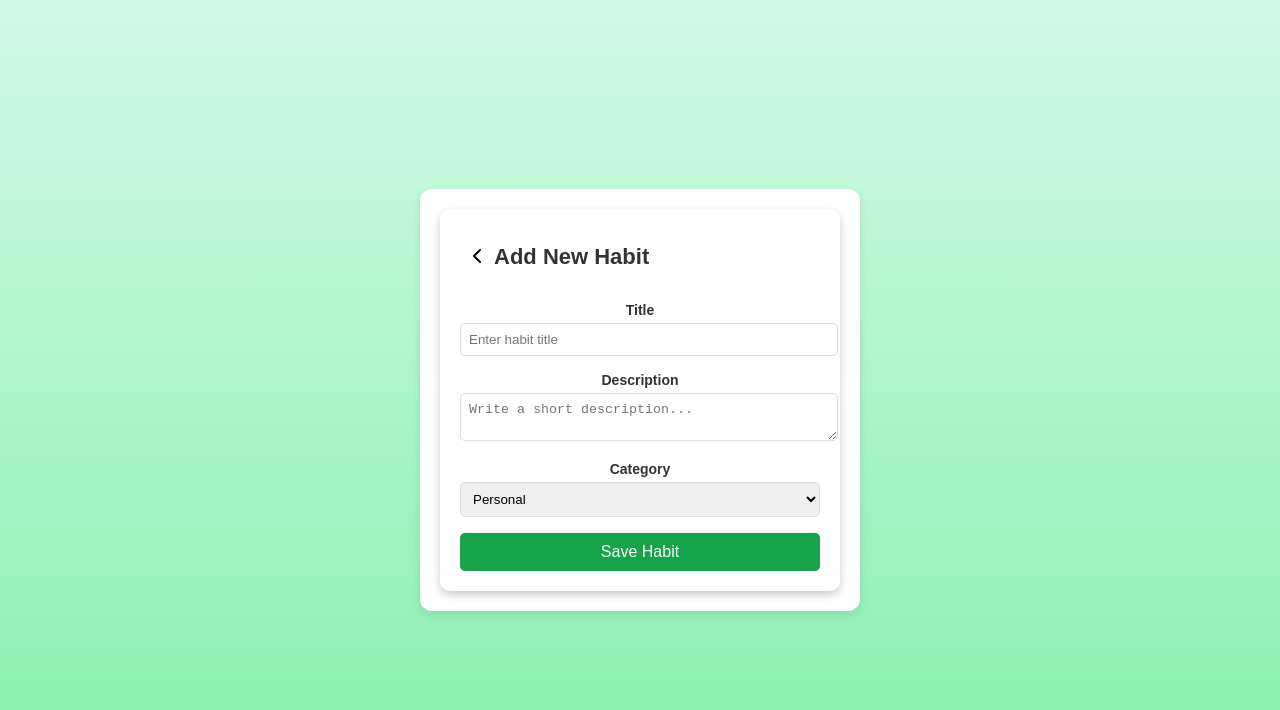
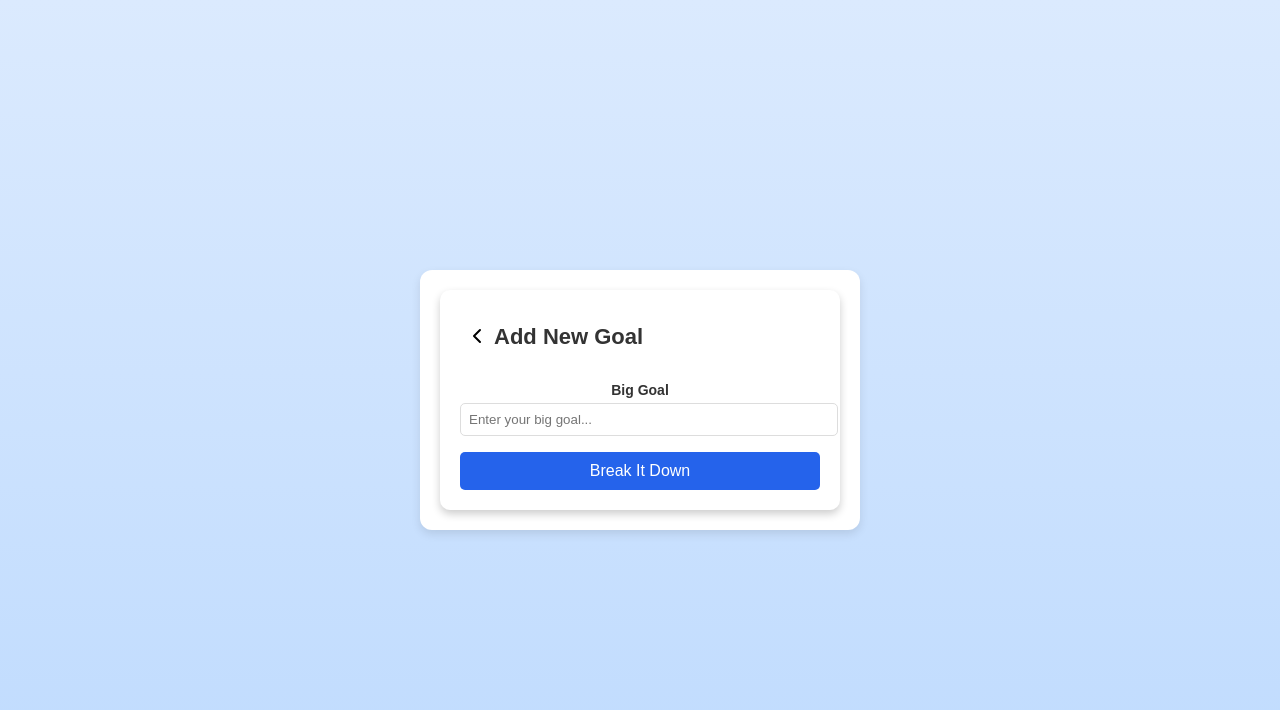
Before and after one commit to irwinpp/remindwap, a Next.js app in the folder fetty-wap-reminder/: page / in a window 1280 px wide. Both pictures are taken after a click on the button 1235 px from the left and 755 px from the top of the page. Shown: the top 710 px of the page. Built offline with nearby package versions, Linux system fonts and the light colour scheme.

Commit message:
added api

```diff
--- a/fetty-wap-reminder/package.json
+++ b/fetty-wap-reminder/package.json
@@ -13,6 +13,7 @@
     "axios": "^1.7.9",
     "lucide-react": "^0.475.0",
     "next": "15.1.6",
+    "openai": "^4.83.0",
     "react": "^19.0.0",
     "react-dom": "^19.0.0"
   },
--- /dev/null
+++ b/fetty-wap-reminder/pages/api/breakdown.js
@@ -0,0 +1,35 @@
+import OpenAI from "openai";
+
+const openai = new OpenAI({
+  apiKey: process.env.OPENAI_API_KEY, // Use .env for security
+});
+
+export default async function handler(req, res) {
+  if (req.method !== "POST") {
+    return res.status(405).json({ error: "Method not allowed" });
+  }
+
+  try {
+    const { goal } = req.body;
+
+    if (!goal) {
+      return res.status(400).json({ error: "No goal provided" });
+    }
+
+    const response = await openai.chat.completions.create({
+      model: "gpt-4",
+      messages: [
+        { role: "system", content: "You are an AI assistant that helps break down big goals into step-by-step tasks." },
+        { role: "user", content: `Break down this goal into 5 actionable steps: "${goal}"` }
+      ],
+    });
+
+    // Extract AI-generated steps (split by new line)
+    const steps = response.choices[0].message.content.split("\n").filter(Boolean);
+
+    res.status(200).json({ steps });
+  } catch (error) {
+    console.error("Error calling OpenAI API:", error);
+    res.status(500).json({ error: "Failed to process goal." });
+  }
+}
--- a/fetty-wap-reminder/src/app/globals.css
+++ b/fetty-wap-reminder/src/app/globals.css
@@ -3,7 +3,7 @@ body {
   font-family: Arial, sans-serif;
   margin: 0;
   padding: 0;
-  background: linear-gradient(to bottom, #d1fae5, #86efac);
+  background: linear-gradient(to bottom, #dbeafe, #bfdbfe);
   color: #333;
   display: flex;
   justify-content: center;
@@ -29,7 +29,7 @@ h1 {
   margin-bottom: 16px;
 }
 
-/* Form Styles */
+/* Form */
 .form-container {
   padding: 20px;
   background: white;
@@ -66,7 +66,7 @@ h1 {
   font-weight: bold;
 }
 
-input, textarea, select {
+input {
   width: 100%;
   padding: 8px;
   border: 1px solid #ddd;
@@ -76,88 +76,50 @@ input, textarea, select {
 .save-button {
   width: 100%;
   padding: 10px;
-  background: #16a34a;
+  background: #2563eb;
   color: white;
   border: none;
   border-radius: 5px;
   font-size: 16px;
   cursor: pointer;
-  transition: background 0.3s;
 }
 
 .save-button:hover {
-  background: #15803d;
+  background: #1d4ed8;
 }
 
-/* Habit List */
-.habit-items {
+/* Goal List */
+.goal-items {
   margin-top: 10px;
 }
 
-.habit-card {
+.goal-card {
   background: white;
   padding: 10px;
   border-radius: 8px;
   box-shadow: 0 2px 4px rgba(0, 0, 0, 0.1);
-  display: flex;
-  justify-content: space-between;
-  align-items: center;
   margin-bottom: 10px;
 }
 
-.habit-info {
+.goal-steps {
+  list-style: none;
+  padding: 0;
+}
+
+.goal-step {
   display: flex;
   align-items: center;
   gap: 8px;
+  padding: 5px 0;
 }
 
-.habit-icon {
-  color: #16a34a;
-  width: 20px;
-  height: 20px;
+.completed {
+  text-decoration: line-through;
+  color: gray;
 }
 
-/* Toggle Switch */
-.toggle-switch {
-  position: relative;
-  width: 34px;
-  height: 20px;
-}
-
-.toggle-switch input {
-  opacity: 0;
-  width: 0;
-  height: 0;
-}
-
-.slider {
-  position: absolute;
-  cursor: pointer;
-  background-color: #ccc;
-  border-radius: 20px;
-  width: 34px;
-  height: 20px;
-  transition: 0.4s;
-}
-
-.toggle-switch input:checked + .slider {
-  background-color: #16a34a;
-}
-
-.slider::before {
-  content: "";
-  position: absolute;
-  height: 14px;
-  width: 14px;
-  background: white;
-  border-radius: 50%;
-  top: 3px;
-  left: 3px;
-  transition: 0.4s;
-}
-
-.toggle-switch input:checked + .slider::before {
-  transform: translateX(14px);
+.completed-icon {
+  color: green;
 }
 
 /* Floating Add Button */
@@ -165,7 +127,7 @@ input, textarea, select {
   position: fixed;
   bottom: 20px;
   right: 20px;
-  background: #16a34a;
+  background: #2563eb;
   color: white;
   border: none;
   width: 50px;
@@ -179,5 +141,5 @@ input, textarea, select {
 }
 
 .add-button:hover {
-  background: #15803d;
+  background: #1d4ed8;
 }
--- a/fetty-wap-reminder/src/app/page.js
+++ b/fetty-wap-reminder/src/app/page.js
@@ -1,37 +1,47 @@
 'use client';
 
 import { useState } from 'react';
-import { Bell, ChevronLeft, Plus, Edit2 } from 'lucide-react';
+import { Plus, CheckCircle, ChevronLeft } from 'lucide-react';
 import './globals.css'; // Import the CSS file
 
-export default function HealthyHabitsPage() {
-  const [habits, setHabits] = useState([]);
+export default function GoalTracker() {
+  const [goals, setGoals] = useState([]);
   const [showAddForm, setShowAddForm] = useState(false);
-  const [newHabit, setNewHabit] = useState({
-    title: '',
-    description: '',
-    category: 'Personal',
-    active: true
-  });
+  const [bigGoal, setBigGoal] = useState('');
+  const [loading, setLoading] = useState(false);
 
-  const addHabit = (e) => {
+  const addGoal = async (e) => {
     e.preventDefault();
-    if (newHabit.title.trim()) {
-      setHabits([...habits, newHabit]);
-      setNewHabit({
-        title: '',
-        description: '',
-        category: 'Personal',
-        active: true
+    if (!bigGoal.trim()) return;
+
+    setLoading(true);
+    try {
+      const response = await fetch("/api/breakdown", {
+        method: "POST",
+        headers: { "Content-Type": "application/json" },
+        body: JSON.stringify({ goal: bigGoal }),
       });
+
+      const data = await response.json();
+      const newGoal = {
+        title: bigGoal,
+        steps: data.steps.map(step => ({ text: step, completed: false })),
+      };
+
+      setGoals([...goals, newGoal]);
+      setBigGoal("");
       setShowAddForm(false);
+    } catch (error) {
+      console.error("Error fetching AI-generated steps:", error);
     }
+    setLoading(false);
   };
 
-  const toggleHabit = (index) => {
-    const newHabits = [...habits];
-    newHabits[index].active = !newHabits[index].active;
-    setHabits(newHabits);
+
+  const toggleStep = (goalIndex, stepIndex) => {
+    const newGoals = [...goals];
+    newGoals[goalIndex].steps[stepIndex].completed = !newGoals[goalIndex].steps[stepIndex].completed;
+    setGoals(newGoals);
   };
 
   if (showAddForm) {
@@ -45,44 +55,22 @@ export default function HealthyHabitsPage() {
             >
               <ChevronLeft className="icon" />
             </button>
-            <h1>Add New Habit</h1>
+            <h1>Add New Goal</h1>
           </div>
 
-          <form onSubmit={addHabit} className="form">
+          <form onSubmit={addGoal} className="form">
             <div className="input-group">
-              <label>Title</label>
+              <label>Big Goal</label>
               <input
                 type="text"
-                value={newHabit.title}
-                onChange={(e) => setNewHabit({...newHabit, title: e.target.value})}
-                placeholder="Enter habit title"
+                value={bigGoal}
+                onChange={(e) => setBigGoal(e.target.value)}
+                placeholder="Enter your big goal..."
               />
             </div>
 
-            <div className="input-group">
-              <label>Description</label>
-              <textarea
-                value={newHabit.description}
-                onChange={(e) => setNewHabit({...newHabit, description: e.target.value})}
-                placeholder="Write a short description..."
-              />
-            </div>
-
-            <div className="input-group">
-              <label>Category</label>
-              <select
-                value={newHabit.category}
-                onChange={(e) => setNewHabit({...newHabit, category: e.target.value})}
-              >
-                <option>Personal</option>
-                <option>Work</option>
-                <option>Health</option>
-                <option>Others</option>
-              </select>
-            </div>
-
-            <button type="submit" className="save-button">
-              Save Habit
+            <button type="submit" className="save-button" disabled={loading}>
+              {loading ? "Generating Steps..." : "Break It Down"}
             </button>
           </form>
         </div>
@@ -92,33 +80,29 @@ export default function HealthyHabitsPage() {
 
   return (
     <main className="container">
-      <div className="habit-list">
-        <h1>🌱 Healthy Habits</h1>
+      <div className="goal-list">
+        <h1>🎯 Goal Tracker</h1>
 
-        <div className="habit-items">
-          {habits.map((habit, index) => (
-            <div key={index} className="habit-card">
-              <div className="habit-info">
-                <Bell className="habit-icon" />
-                <div>
-                  <h3>{habit.title}</h3>
-                  <p>Category: {habit.category}</p>
-                </div>
-              </div>
-              <label className="toggle-switch">
-                <input
-                  type="checkbox"
-                  checked={habit.active}
-                  onChange={() => toggleHabit(index)}
-                />
-                <span className="slider"></span>
-              </label>
+        <div className="goal-items">
+          {goals.map((goal, goalIndex) => (
+            <div key={goalIndex} className="goal-card">
+              <h3>{goal.title}</h3>
+              <ul className="goal-steps">
+                {goal.steps.map((step, stepIndex) => (
+                  <li key={stepIndex} className={`goal-step ${step.completed ? 'completed' : ''}`}>
+                    <button onClick={() => toggleStep(goalIndex, stepIndex)}>
+                      <CheckCircle className={`icon ${step.completed ? 'completed-icon' : ''}`} />
+                    </button>
+                    {step.text}
+                  </li>
+                ))}
+              </ul>
             </div>
           ))}
 
-          {habits.length === 0 && (
+          {goals.length === 0 && (
             <div className="empty-message">
-              Add your first habit to get started! 🌱
+              Add your first goal to get started! 🎯
             </div>
           )}
         </div>
```
Also changed, not shown: 1 other file (tests, documents, lock files or other folders).
